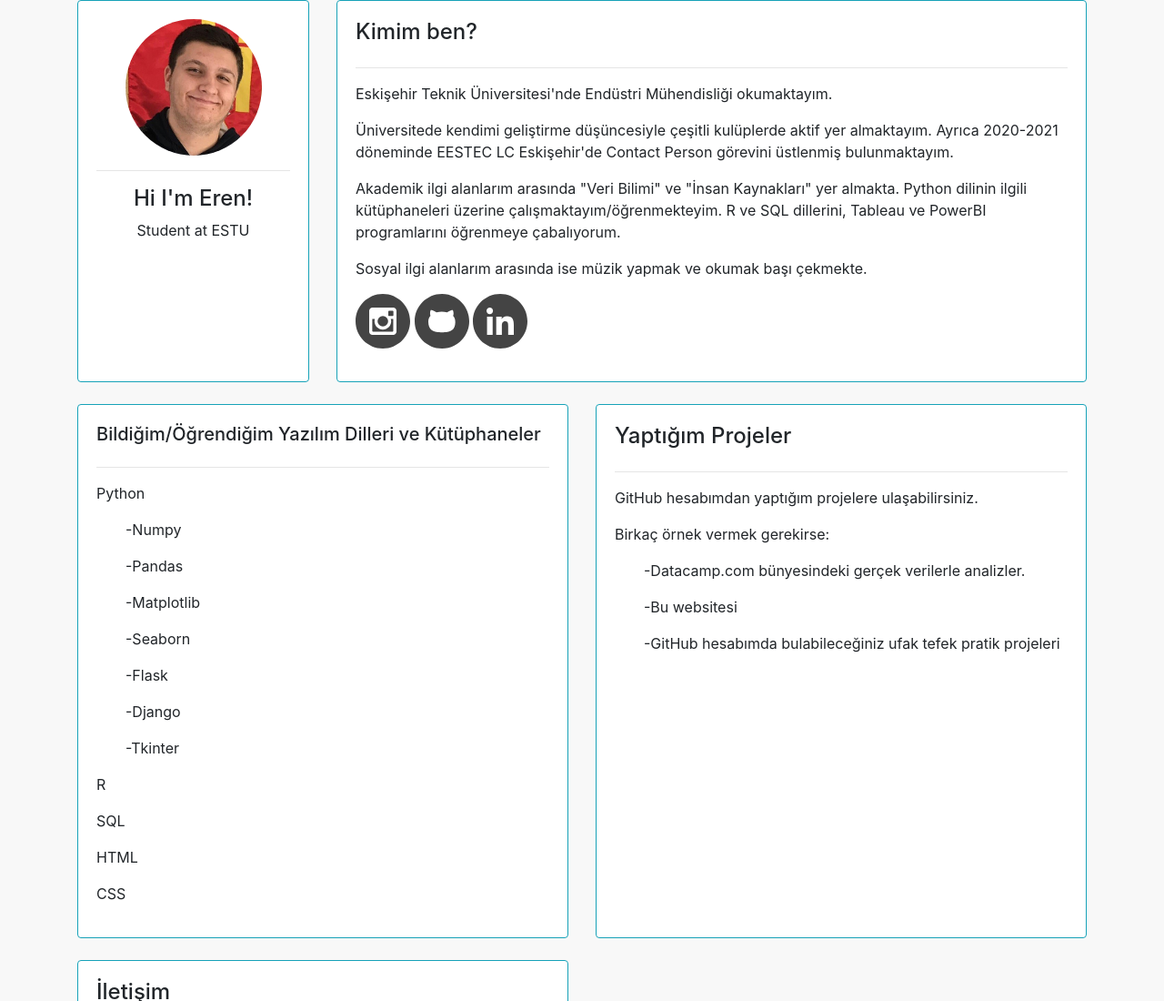
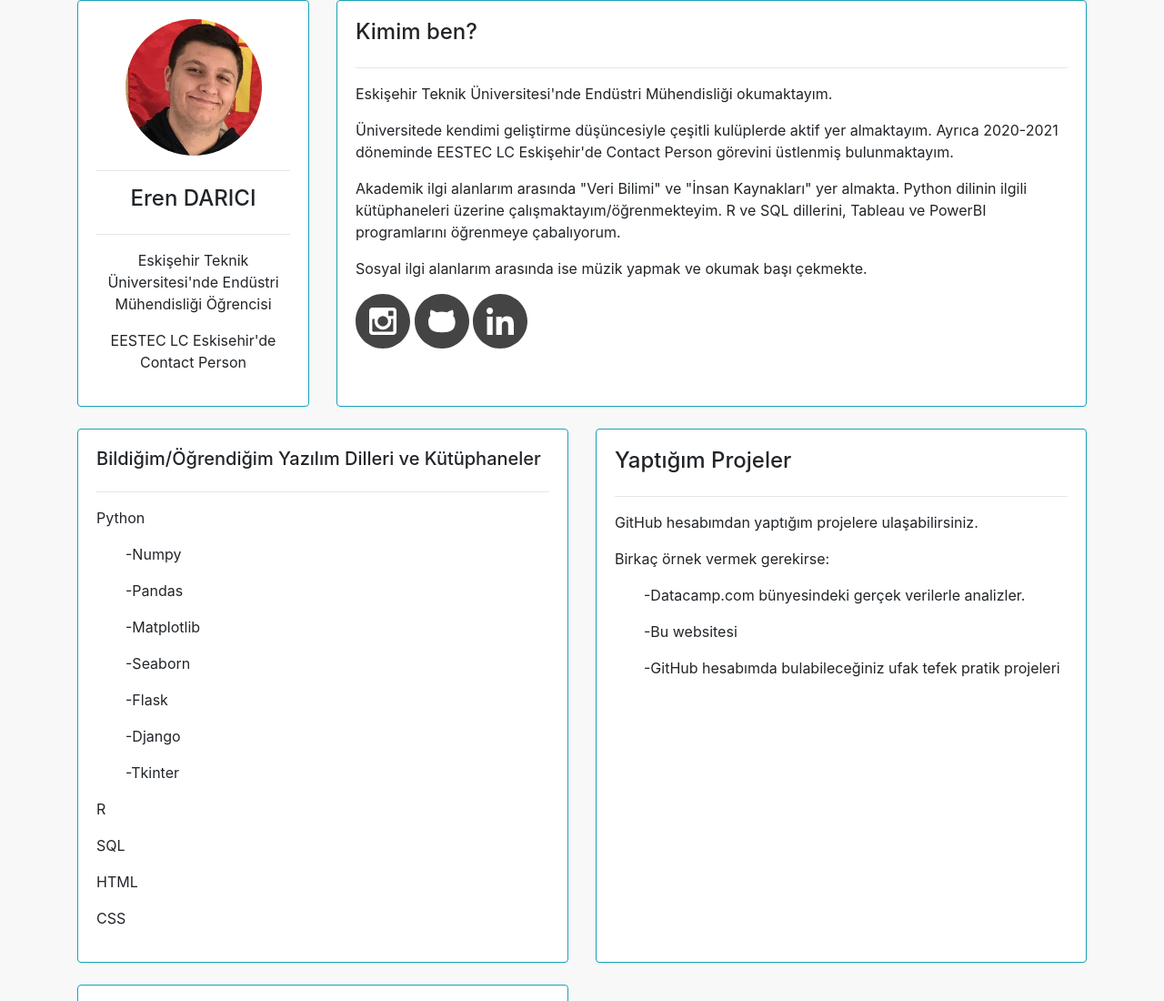
Before and after one commit to eren-darici/eren-darici.github.io, a plain HTML site: page index.html in a window 1280 px wide. Shown: the top 1100 px of the page at 91% size. Drawn offline with nearby package versions, Linux system fonts and the light colour scheme.

Commit message:
Final v2

```diff
--- a/index.html
+++ b/index.html
@@ -14,8 +14,10 @@
                 <div class="card card-body h-100 border-info" id="profile-wrapper">
                     <img id = "profile-pic" src="staticfiles/images/photo.png" class="img-fluid">
                     <hr>
-                    <h4>Hi I'm Eren!</h4>
-                    <p>Student at ESTU</p>
+                    <h4>Eren DARICI</h4>
+                    <hr>
+                    <p>Eskişehir Teknik Üniversitesi'nde Endüstri Mühendisliği Öğrencisi</p>
+                    <p>EESTEC LC Eskisehir'de Contact Person</p>
                 </div>
             </div>
             <div class = "col-md-9">
```
